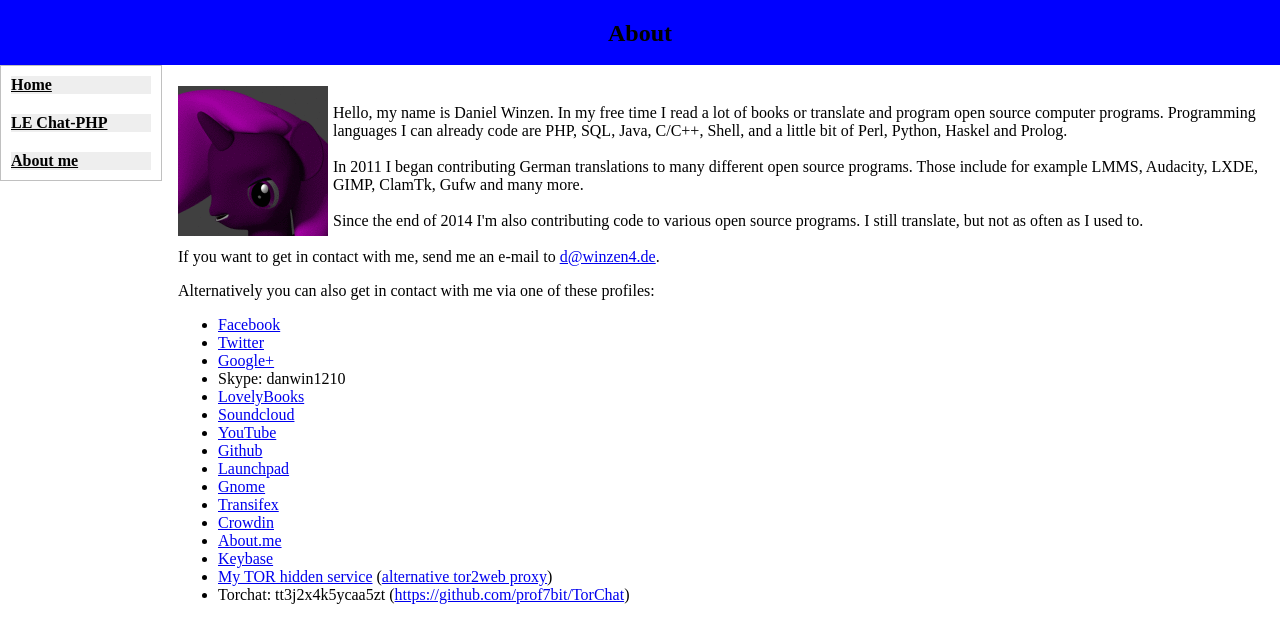
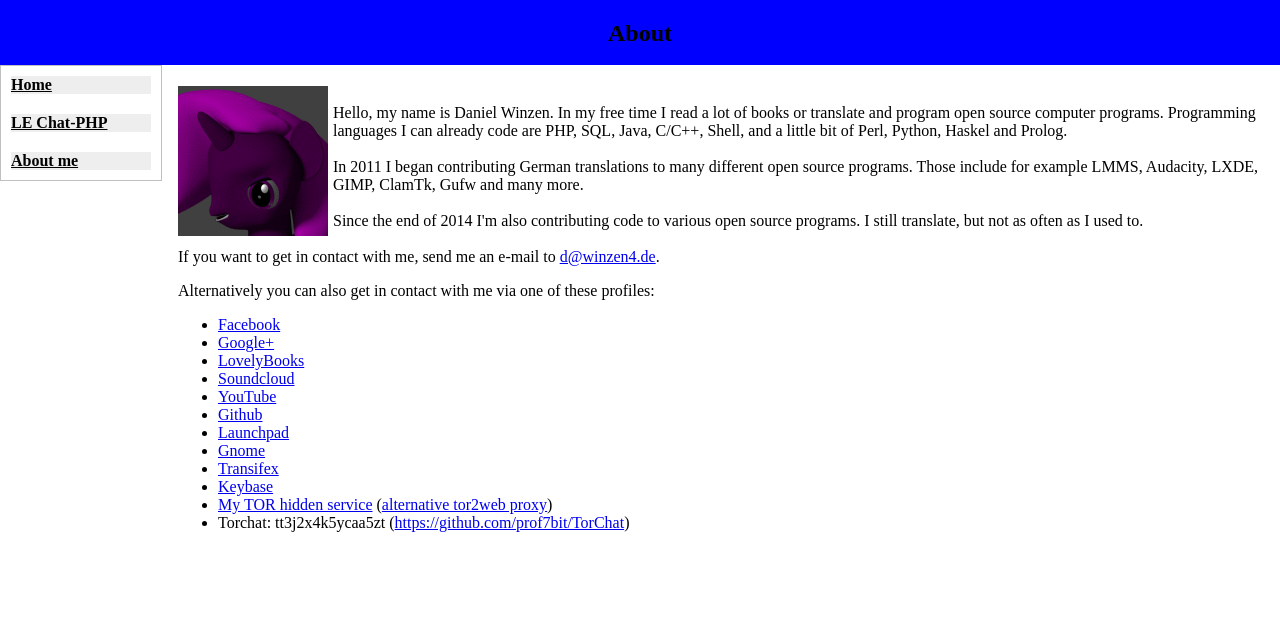
Before and after one commit to ZohanGzz/DanWin.github.io, a plain HTML site: page about.html in a window 1280 px wide. Drawn offline with Linux system fonts and the light colour scheme.

Commit message:
Removed a few links

```diff
--- a/about.html
+++ b/about.html
@@ -24,9 +24,7 @@
       <p>Alternatively you can also get in contact with me via one of these profiles:</p>
       <ul>
         <li><a target="_blank" href="https://www.facebook.com/DanWin1210">Facebook</a></li>
-        <li><a target="_blank" href="https://twitter.com/DanWin1210">Twitter</a></li>
         <li><a target="_blank" href="https://plus.google.com/106013197412307404229">Google+</a></li>
-        <li>Skype: danwin1210</li>
         <li><a target="_blank" href="https://www.lovelybooks.de/mitglied/DanWin1210/">LovelyBooks</a></li>
         <li><a target="_blank" href="https://soundcloud.com/danwin1210">Soundcloud</a></li>
         <li><a target="_blank" href="https://www.youtube.com/channel/UCOsKZ82LPjdBBNpw5S0Ghlw">YouTube</a></li>
@@ -34,8 +32,6 @@
         <li><a target="_blank" href="https://launchpad.net/~q-d">Launchpad</a></li>
         <li><a target="_blank" href="https://l10n.gnome.org/users/DanWin/">Gnome</a></li>
         <li><a target="_blank" href="https://www.transifex.com/accounts/profile/DanWin/">Transifex</a></li>
-        <li><a target="_blank" href="https://crowdin.net/profile/DanWin">Crowdin</a></li>
-        <li><a target="_blank" href="https://about.me/DanWin1210">About.me</a></li>
         <li><a target="_blank" href="https://keybase.io/danwin1210">Keybase</a></li>
         <li><a target="_blank" href="http://tt3j2x4k5ycaa5zt.onion">My TOR hidden service</a> (<a target="_blank" href="https://danwin1210.me">alternative tor2web proxy</a>)</li>
         <li>Torchat: tt3j2x4k5ycaa5zt (<a target="_blank" href="https://github.com/prof7bit/TorChat">https://github.com/prof7bit/TorChat</a>)</li>
```
